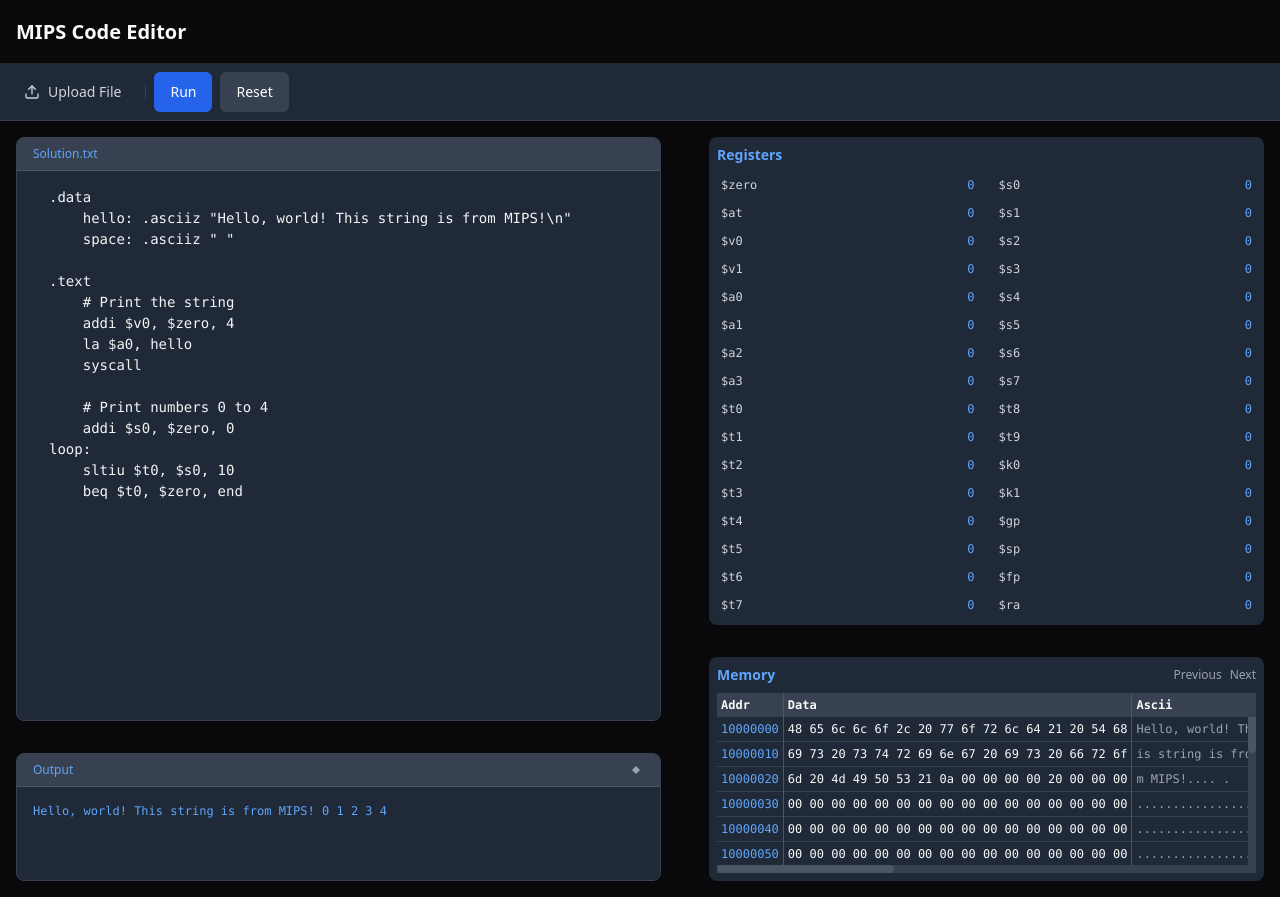
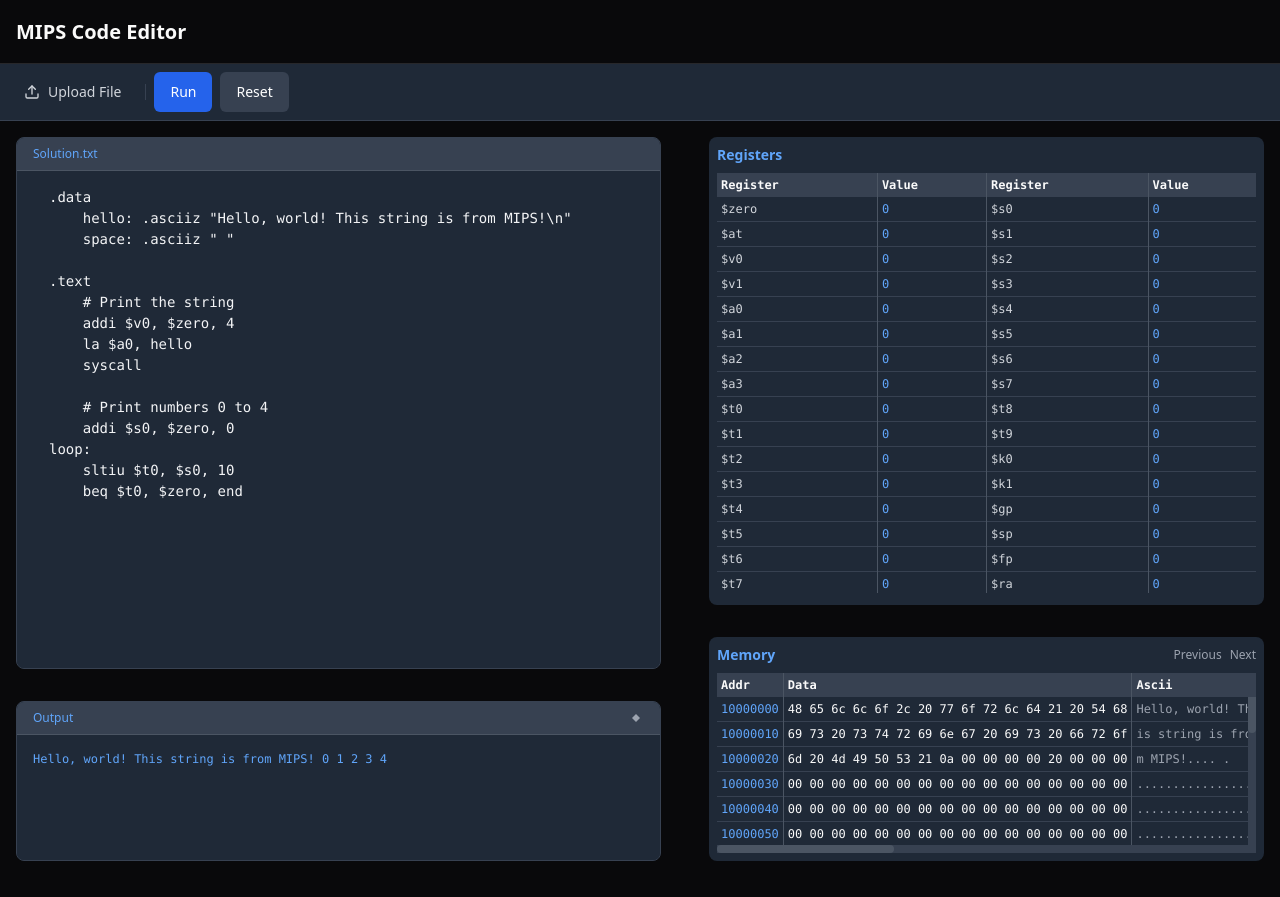
Before and after one commit to AnujPatil110377/sleek-code-assistant, a React (Vite) app: page / in a window 1280 px wide. Built offline with nearby package versions, Linux system fonts and the light colour scheme.

Commit message:
minute changes

```diff
--- a/src/app/page.tsx
+++ b/src/app/page.tsx
@@ -38,9 +38,9 @@ const Page = () => {
       <div className="flex-1 flex overflow-hidden">
         <div className="flex-1 flex flex-col overflow-hidden">
           <ResizableBox
-            defaultSize={{ height: '50%' }}
-            minHeight={150}
-            maxHeight="70%"
+            defaultSize={{ height: '40%' }}
+            minHeight={100}
+            maxHeight="60%"
             className="w-full"
             handle={
               <ResizableHandle className="h-1 w-full cursor-row-resize bg-gray-700 hover:bg-blue-500 transition-colors" />
--- a/src/components/ConsoleOutput.tsx
+++ b/src/components/ConsoleOutput.tsx
@@ -2,7 +2,7 @@
 
 const ConsoleOutput = ({ output }: { output: string }) => {
   return (
-    <div className="h-40 p-4 min-h-[100px] max-h-[50vh]">
+    <div className="h-48 p-4 min-h-[150px] max-h-[60vh]">
       <div className="bg-gray-800 rounded-lg h-full flex flex-col overflow-hidden border border-gray-700 transition-all duration-300 hover:border-blue-500 relative">
         <div className="bg-gray-700 px-4 py-2 border-b border-gray-600 flex items-center justify-between">
           <span className="text-xs font-medium text-blue-400">Output</span>
--- a/src/components/RegistersViewer.tsx
+++ b/src/components/RegistersViewer.tsx
@@ -44,20 +44,32 @@ const RegistersViewer = () => {
     <div className="h-full p-4">
       <div className="bg-gray-800 rounded-lg p-2 h-full">
         <h2 className="text-sm font-semibold text-blue-400 mb-2">Registers</h2>
-        <div className="grid grid-cols-2 gap-4 h-[calc(100%-2rem)] overflow-auto custom-scrollbar">
-          {registers.map((column, colIndex) => (
-            <div key={colIndex} className="space-y-1">
-              {column.map((reg) => (
-                <div
-                  key={reg.name}
-                  className="flex justify-between items-center p-1 text-xs font-mono hover:bg-gray-700 rounded transition-colors"
+        <div className="h-[calc(100%-2rem)] overflow-auto custom-scrollbar">
+          <table className="w-full text-xs font-mono">
+            <thead className="sticky top-0 z-10">
+              <tr className="bg-gray-700">
+                <th className="text-left p-1 border-r border-gray-600">Register</th>
+                <th className="text-left p-1 border-r border-gray-600">Value</th>
+                <th className="text-left p-1 border-r border-gray-600">Register</th>
+                <th className="text-left p-1">Value</th>
+              </tr>
+            </thead>
+            <tbody>
+              {Array.from({ length: 16 }).map((_, index) => (
+                <tr
+                  key={index}
+                  className={`border-b border-gray-700 hover:bg-gray-700 transition-colors ${
+                    index % 2 === 0 ? 'bg-gray-750' : ''
+                  }`}
                 >
-                  <span className="text-gray-300">{reg.name}</span>
-                  <span className="text-blue-400">{reg.value}</span>
-                </div>
+                  <td className="p-1 text-gray-300 border-r border-gray-600">{registers[0][index].name}</td>
+                  <td className="p-1 text-blue-400 border-r border-gray-600">{registers[0][index].value}</td>
+                  <td className="p-1 text-gray-300 border-r border-gray-600">{registers[1][index].name}</td>
+                  <td className="p-1 text-blue-400">{registers[1][index].value}</td>
+                </tr>
               ))}
-            </div>
-          ))}
+            </tbody>
+          </table>
         </div>
       </div>
     </div>
```
